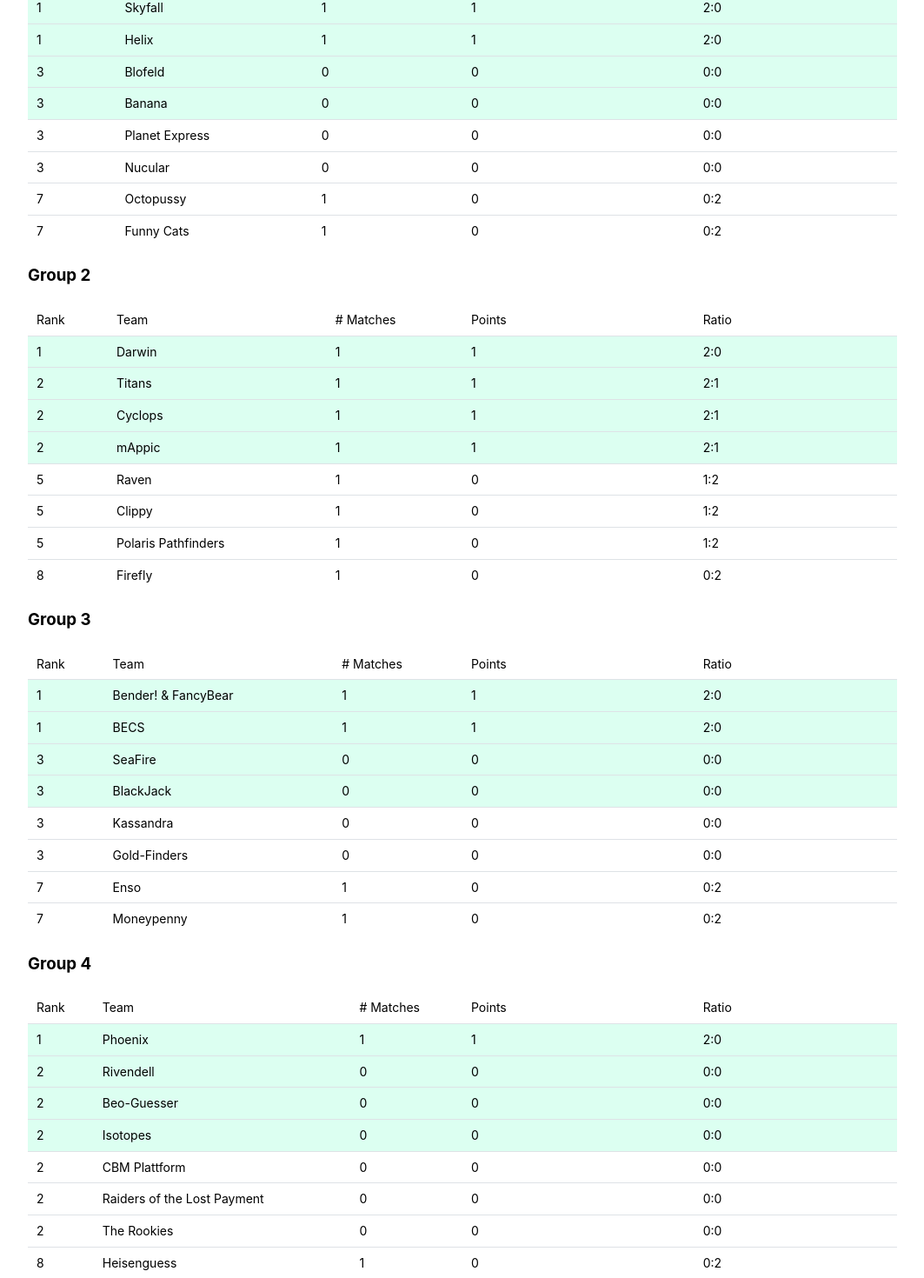
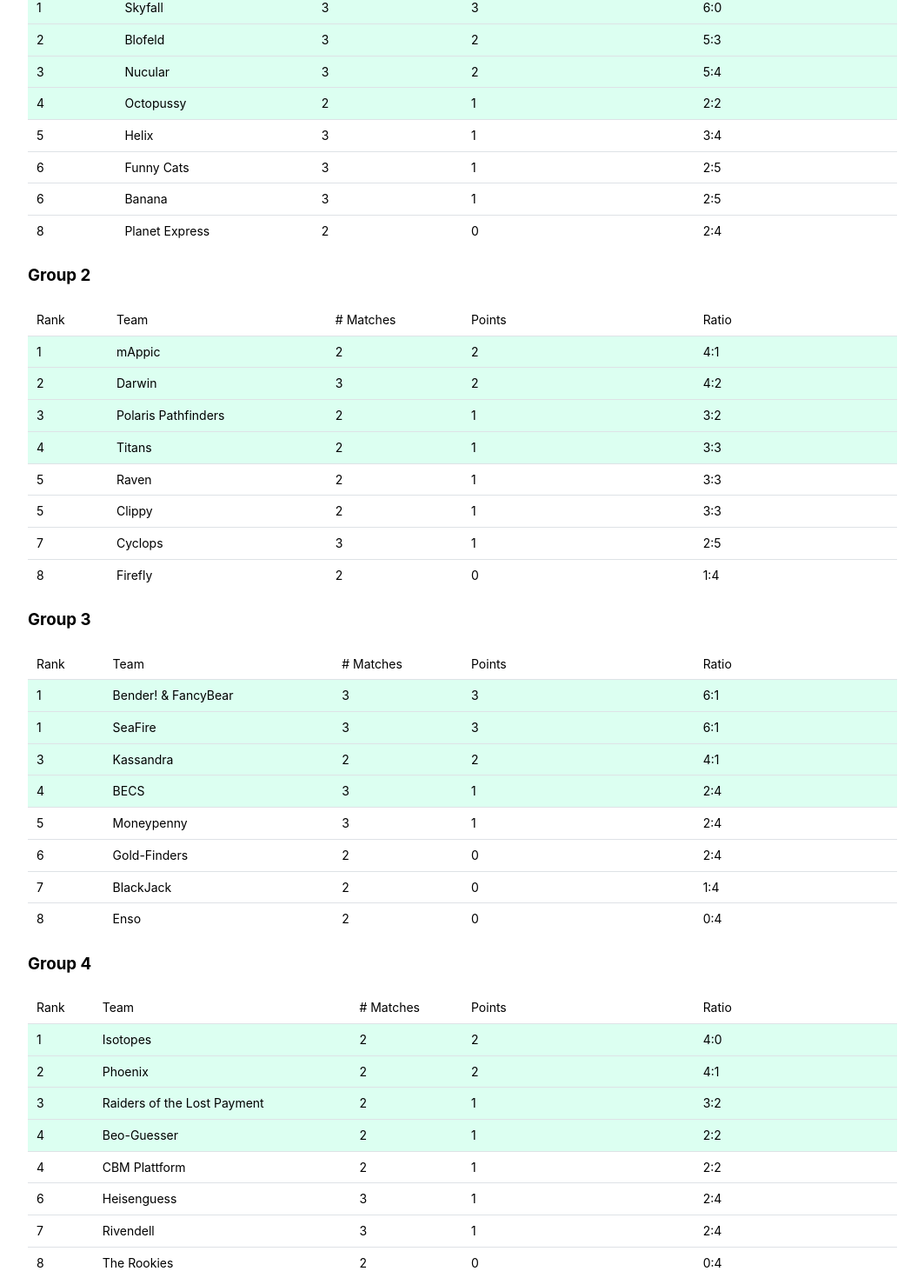
Before and after one commit to Nasicus/dgpdggtwc, a React (Vite) app: page / in a window 1280 px wide. Shown: the part 180-1650 px from the top of the page at 87% size, without its empty margins (108-1171 px from the left). Built offline with nearby package versions, Linux system fonts and the light colour scheme.

Commit message:
up to 04.01

```diff
--- a/src/groupResults.tsx
+++ b/src/groupResults.tsx
@@ -27,26 +27,26 @@ const Group1ResultTable: FC = () => {
       [
         ["Skyfall", "Octopussy", "2:0"],
         ["Funny Cats", "Helix", "0:2"],
-        ["Blofeld", "Banana", ""],
-        ["Planet Express", "Nucular", ""],
+        ["Blofeld", "Banana", "1:2"],
+        ["Planet Express", "Nucular", "1:2"],
       ],
     ],
     [
       "Week 2",
       [
-        ["Helix", "Skyfall", ""],
-        ["Octopussy", "Banana", ""],
-        ["Funny Cats", "Nucular", ""],
-        ["Blofeld", "Planet Express", ""],
+        ["Helix", "Skyfall", "0:2"],
+        ["Octopussy", "Banana", "2:0"],
+        ["Funny Cats", "Nucular", "2:1"],
+        ["Blofeld", "Planet Express", "2:1"],
       ],
     ],
     [
       "Week 3",
       [
-        ["Skyfall", "Banana", ""],
-        ["Helix", "Nucular", ""],
+        ["Skyfall", "Banana", "2:0"],
+        ["Helix", "Nucular", "1:2"],
         ["Octopussy", "Planet Express", ""],
-        ["Funny Cats", "Blofeld", ""],
+        ["Funny Cats", "Blofeld", "0:2"],
       ],
     ],
     [
@@ -109,10 +109,10 @@ const Group2ResultTable: FC = () => {
     [
       "Week 2",
       [
-        ["Firefly", "Raven", ""],
-        ["Titans", "Clippy", ""],
-        ["Darwin", "mAppic", ""],
-        ["Cyclops", "Polaris Pathfinders", ""],
+        ["Firefly", "Raven", "1:2"],
+        ["Titans", "Clippy", "1:2"],
+        ["Darwin", "mAppic", "0:2"],
+        ["Cyclops", "Polaris Pathfinders", "0:2"],
       ],
     ],
     [
@@ -121,7 +121,7 @@ const Group2ResultTable: FC = () => {
         ["Raven", "Clippy", ""],
         ["Firefly", "mAppic", ""],
         ["Titans", "Polaris Pathfinders", ""],
-        ["Darwin", "Cyclops", ""],
+        ["Darwin", "Cyclops", "2:0"],
       ],
     ],
     [
@@ -176,27 +176,27 @@ const Group3ResultTable: FC = () => {
       "Week 1",
       [
         ["Bender! & FancyBear", "Enso", "2:0"],
-        ["SeaFire", "BlackJack", ""],
+        ["SeaFire", "BlackJack", "2:0"],
         ["BECS", "Moneypenny", "2:0"],
-        ["Kassandra", "Gold-Finders", ""],
+        ["Kassandra", "Gold-Finders", "2:1"],
       ],
     ],
     [
       "Week 2",
       [
-        ["BlackJack", "Bender! & FancyBear", ""],
-        ["Enso", "Moneypenny", ""],
-        ["SeaFire", "Gold-Finders", ""],
-        ["BECS", "Kassandra", ""],
+        ["BlackJack", "Bender! & FancyBear", "1:2"],
+        ["Enso", "Moneypenny", "0:2"],
+        ["SeaFire", "Gold-Finders", "2:1"],
+        ["BECS", "Kassandra", "0:2"],
       ],
     ],
     [
       "Week 3",
       [
-        ["Bender! & FancyBear", "Moneypenny", ""],
+        ["Bender! & FancyBear", "Moneypenny", "2:0"],
         ["BlackJack", "Gold-Finders", ""],
         ["Enso", "Kassandra", ""],
-        ["SeaFire", "BECS", ""],
+        ["SeaFire", "BECS", "2:0"],
       ],
     ],
     [
@@ -250,25 +250,25 @@ const Group4ResultTable: FC = () => {
     [
       "Week 1",
       [
-        ["Rivendell", "Beo-Guesser", ""],
-        ["Isotopes", "CBM Plattform", ""],
+        ["Rivendell", "Beo-Guesser", "2:0"],
+        ["Isotopes", "CBM Plattform", "2:0"],
         ["Phoenix", "Heisenguess", "2:0"],
-        ["Raiders of the Lost Payment", "The Rookies", ""],
+        ["Raiders of the Lost Payment", "The Rookies", "2:0"],
       ],
     ],
     [
       "Week 2",
       [
-        ["CBM Plattform", "Rivendell", ""],
-        ["Beo-Guesser", "Heisenguess", ""],
-        ["Isotopes", "The Rookies", ""],
-        ["Phoenix", "Raiders of the Lost Payment", ""],
+        ["CBM Plattform", "Rivendell", "2:0"],
+        ["Beo-Guesser", "Heisenguess", "2:0"],
+        ["Isotopes", "The Rookies", "2:0"],
+        ["Phoenix", "Raiders of the Lost Payment", "2:1"],
       ],
     ],
     [
       "Week 3",
       [
-        ["Rivendell", "Heisenguess", ""],
+        ["Rivendell", "Heisenguess", "0:2"],
         ["CBM Plattform", "The Rookies", ""],
         ["Beo-Guesser", "Raiders of the Lost Payment", ""],
         ["Isotopes", "Phoenix", ""],
```
